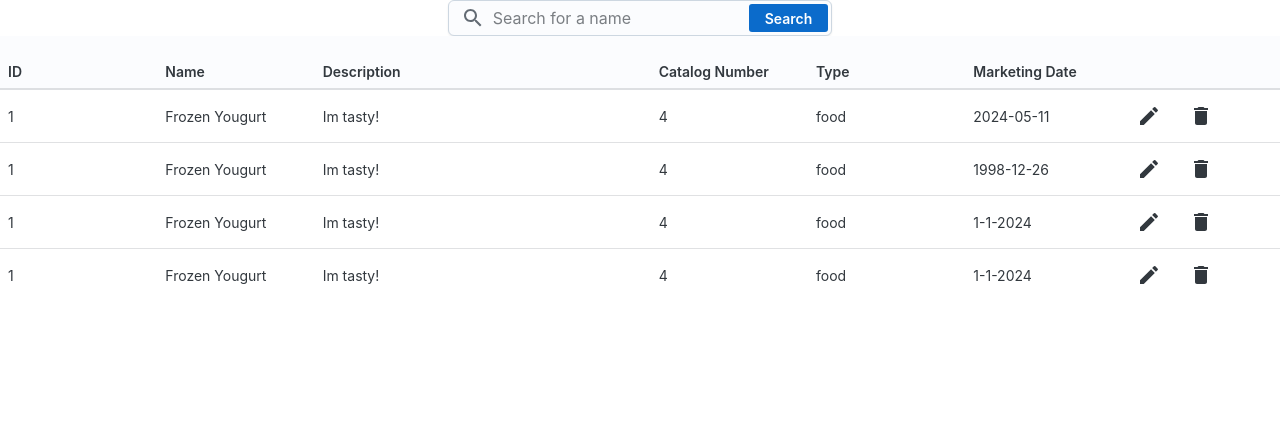
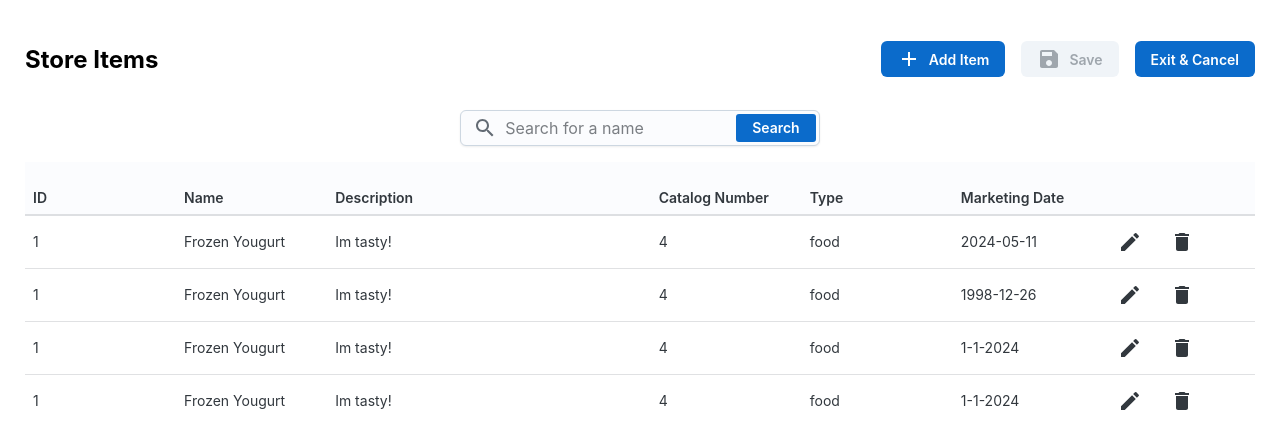
Before and after one commit to CohavDev/Mystore---client, a React (Create React App) app: page / in a window 1280 px wide. Shown: the top 448 px of the page. Built offline with nearby package versions, Linux system fonts and the light colour scheme.

Commit message:
search box added

```diff
--- a/src/App.js
+++ b/src/App.js
@@ -1,13 +1,37 @@
+import { Box, Button } from "@mui/joy";
 import SearchBox from "./components/searchBox";
 import StoreTable from "./components/storeTable";
 import logo from "./logo.svg";
+import { Add, Save } from "@mui/icons-material";
 // import "./App.css";
 
 function App() {
   return (
     <div className="App">
       <header className="App-header">
-        <div>
+        <div style={{ margin: 25 }}>
+          <Box
+            sx={{
+              display: "flex",
+              justifyContent: "space-between",
+            }}
+          >
+            <h2>Store Items</h2>
+            <Box
+              sx={{
+                display: "flex",
+                alignContent: "center",
+                gap: 2,
+                flexWrap: "wrap",
+              }}
+            >
+              <Button startDecorator={<Add />}>Add Item</Button>
+              <Button disabled startDecorator={<Save />}>
+                Save
+              </Button>
+              <Button>Exit & Cancel</Button>
+            </Box>
+          </Box>
           <SearchBox />
           <StoreTable />
         </div>
--- a/src/components/searchBox.jsx
+++ b/src/components/searchBox.jsx
@@ -3,11 +3,18 @@ import { Search } from "@mui/icons-material";
 
 export default function SearchBox() {
   return (
-    <Box display="flex" justifyContent="center">
+    <Box
+      sx={{
+        display: "flex",
+        justifyContent: "center",
+        padding: 2,
+      }}
+    >
       <Input
         placeholder="Search for a name"
         startDecorator={<Search />}
         endDecorator={<Button>Search</Button>}
+        sx={{ width: "30%" }}
       />
     </Box>
   );
```
